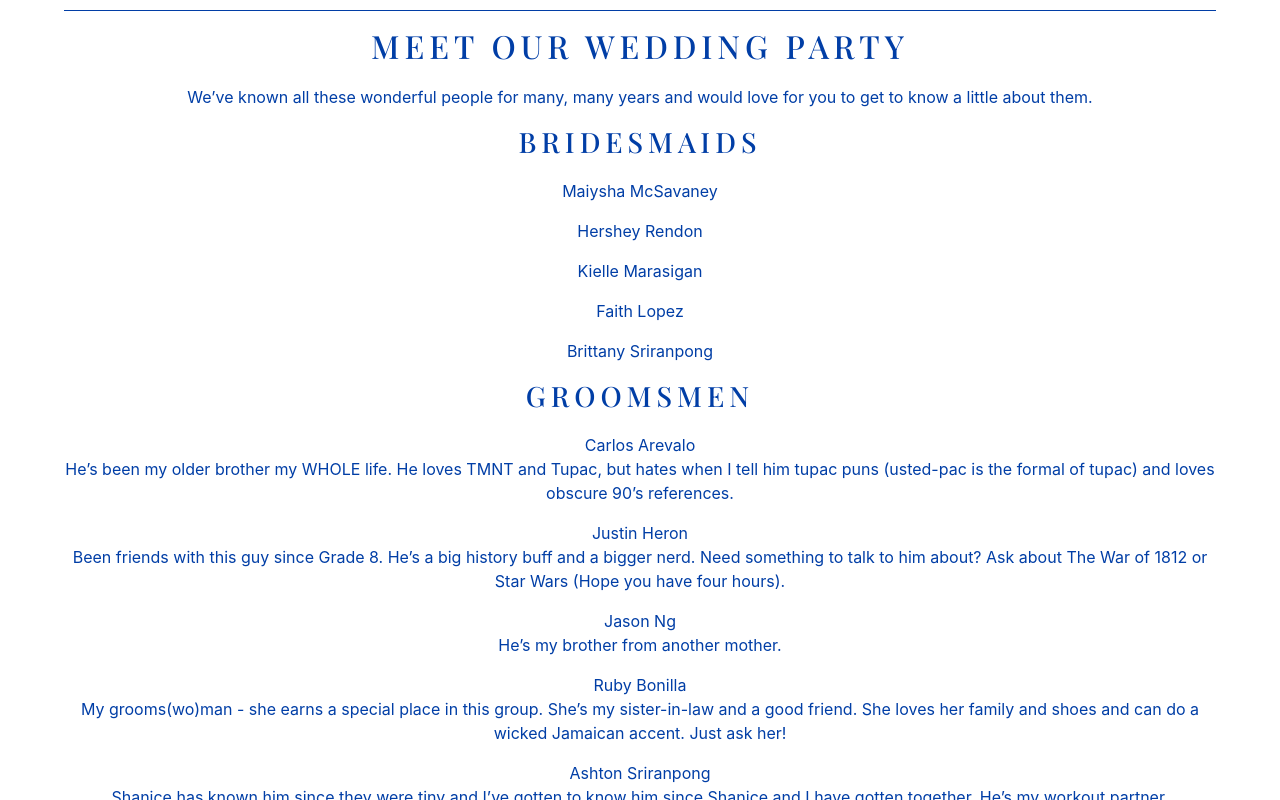
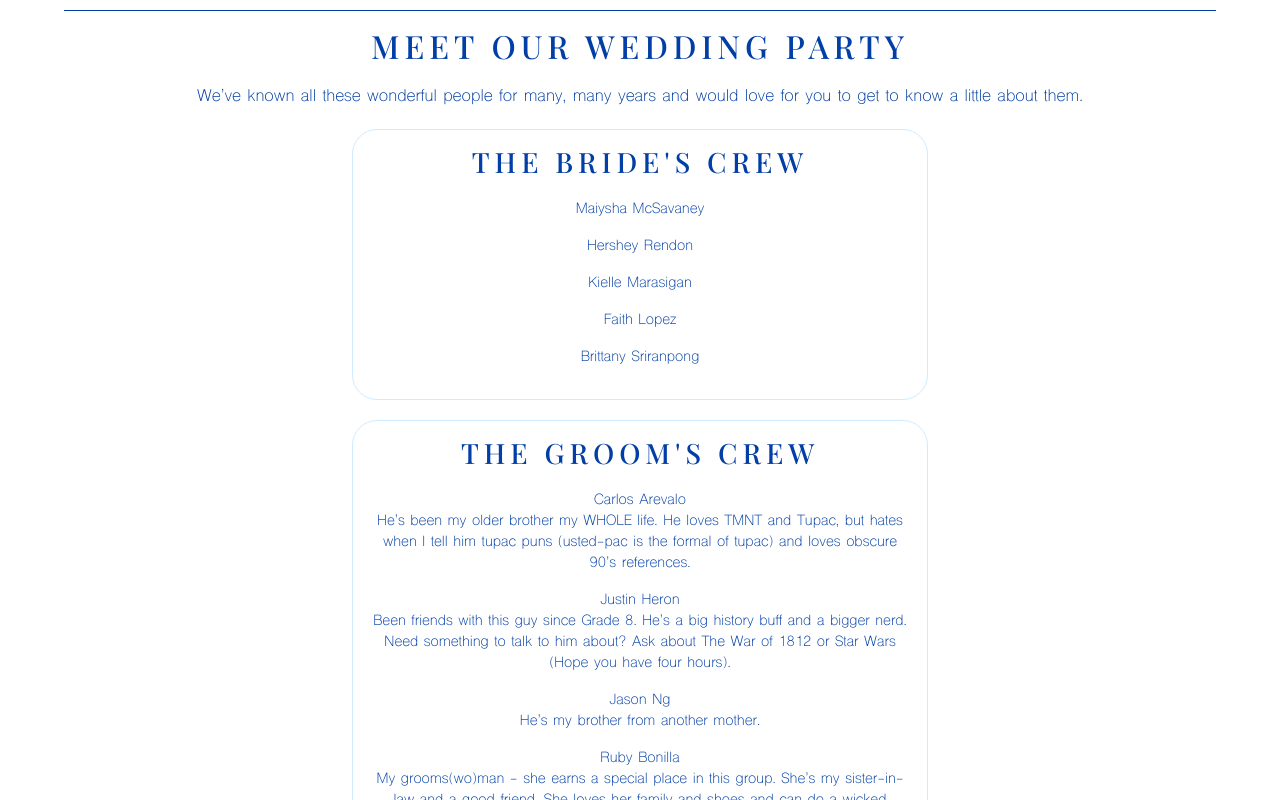
Before and after one commit to shanicerae/wedding-site, a React (Create React App) app: page /wedding-party in a window 1280 px wide. Shown: the part 380-1180 px from the top of the page. Built offline with nearby package versions, Linux system fonts and the light colour scheme.

Commit message:
Use Shree for content text

```diff
--- a/src/Registry.js
+++ b/src/Registry.js
@@ -20,7 +20,7 @@ function Registry() {
 
   return (
     <div>
-      <div className="section">
+      <div className="section content-text">
         <h2 className="content-title center dark-blue">Registry</h2>
         <div className="center dark-blue">
           <p>
--- a/src/Rsvp.js
+++ b/src/Rsvp.js
@@ -15,18 +15,18 @@ function Rsvp() {
   // }
 
   return (
-    <div className="center dark-blue">
+    <div className="center dark-blue content-text">
       {/* <img
         src="https://i.imgur.com/HkPmbb1.jpg"
         className="header-image"
         alt="engagement"
       /> */}
-      <h2 className="content-title">R S V P</h2>
-
+      <h2 className="content-title">Trying to RSVP?</h2>
+      <p>You're a tad early!</p>
       <p>
         Once the formal invitations have been sent out, you will have an
         opportunity to RSVP to our reception. <br></br> We hope to see you all
-        there!
+        there on April 30, 2021!
       </p>
 
       {/* <form>
--- a/src/WeddingParty.js
+++ b/src/WeddingParty.js
@@ -3,7 +3,7 @@ import "./App.css";
 
 function WeddingParty() {
   return (
-    <div className="center dark-blue">
+    <div className="center content-text">
       {/* <img
         src="https://i.imgur.com/HkPmbb1.jpg"
         className="header-image"
@@ -14,16 +14,16 @@ function WeddingParty() {
         We’ve known all these wonderful people for many, many years and would
         love for you to get to know a little about them.
       </p>
-      <div>
-        <h3 className="content-title">Bridesmaids</h3>
+      <div className="content-wrapper">
+        <h3 className="content-title">The Bride's Crew</h3>
         <p>Maiysha McSavaney</p>
         <p>Hershey Rendon</p>
         <p>Kielle Marasigan</p>
         <p>Faith Lopez</p>
         <p>Brittany Sriranpong</p>
       </div>
-      <div>
-        <h3 className="content-title">Groomsmen</h3>
+      <div className="content-wrapper">
+        <h3 className="content-title">The Groom's Crew</h3>
         <p>
           Carlos Arevalo
           <br />
--- a/src/index.css
+++ b/src/index.css
@@ -302,6 +302,11 @@ a {
   text-transform: uppercase;
 }
 
+.content-text {
+  font-family: 'Shree';
+  color: var(--dark-blue);
+}
+
 .info--date {
   font-family: 'Thank You';
   font-size: 40px;
```
